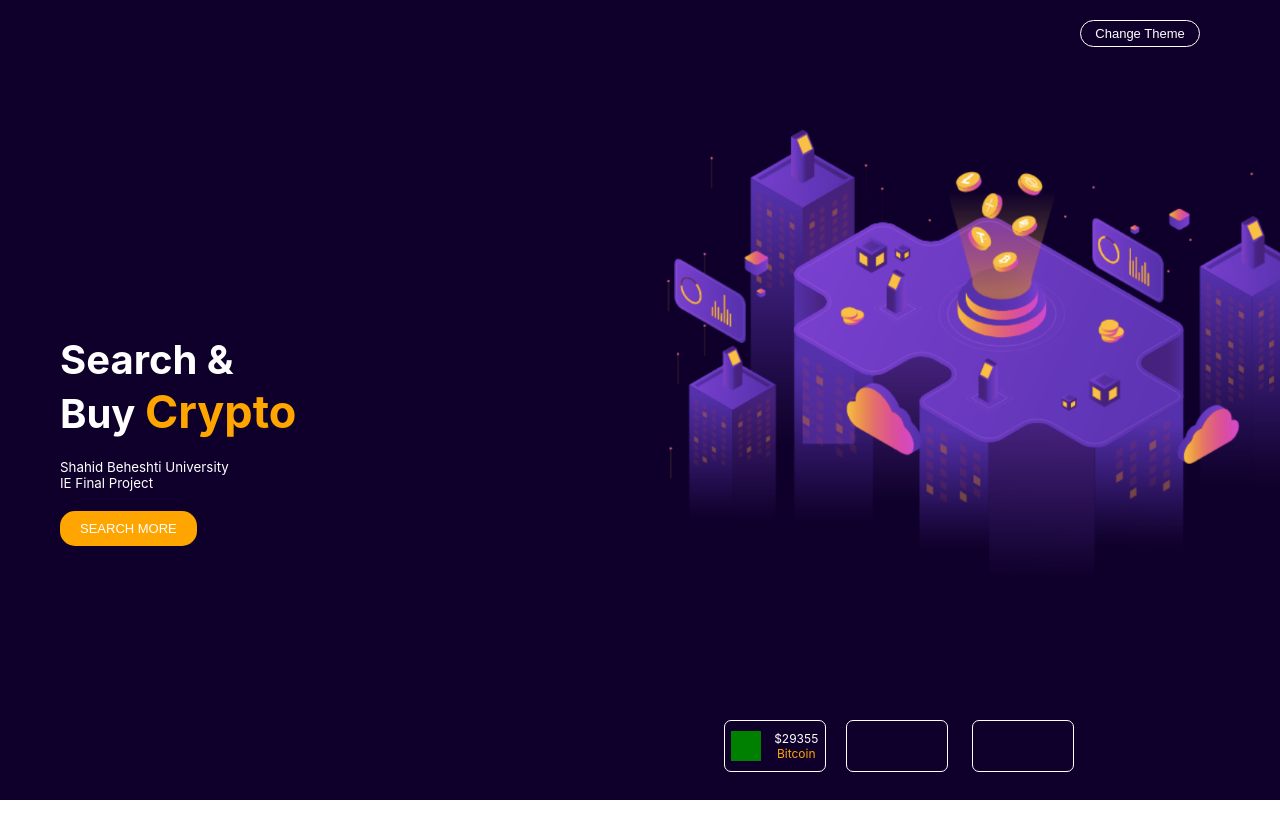
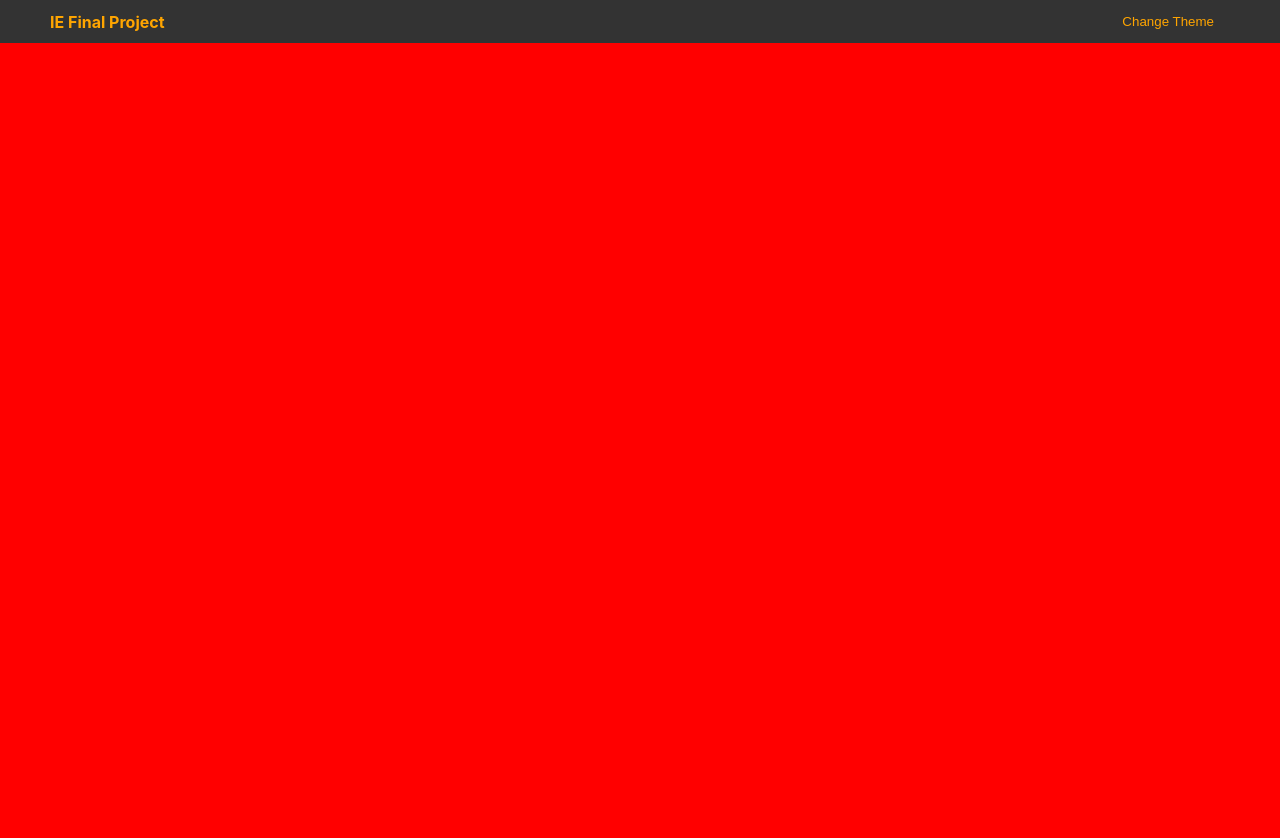
Before and after one commit to TahaMsv/IE-MidTerm, a React (Create React App) app: page / in a window 1280 px wide. Shown: the top 838 px of the page. Before the commit the page ends 800 px from the top, so only its background shows below. Built offline with nearby package versions, Linux system fonts and the light colour scheme.

Commit message:
Navbar added

```diff
--- a/src/App.js
+++ b/src/App.js
@@ -1,9 +1,11 @@
 import './App.css';
 
 import HomePage from '../src/Components/HomePage';
+import CoinDetailsPage from '../src/Components/CoinDetailsPage';
 function App() {
   return (
-    <HomePage />
+    // <HomePage />
+    <CoinDetailsPage />
   );
 }
 
--- /dev/null
+++ b/src/Components/CoinDetailsPage.css
@@ -0,0 +1,8 @@
+.details-page-parent {
+    display: flex;
+    height: 100%;
+    position: absolute;
+    left: 0;
+    width: 100%;
+    background-color: red;
+}
--- /dev/null
+++ b/src/Components/CoinDetailsPage.jsx
@@ -0,0 +1,21 @@
+import React from "react";
+import './CoinDetailsPage.css';
+import Navbar from '../Components/Navbar';
+
+const CoinDetailsPage = () => {
+    return (
+        <div >
+            <Navbar />
+            <div class="details-page-parent">
+                <div></div>
+                <h1></h1>
+                <div>
+
+                </div>
+            </div>
+        </div>
+    );
+}
+
+
+export default CoinDetailsPage;
--- /dev/null
+++ b/src/Components/Navbar.css
@@ -0,0 +1,47 @@
+#parent {
+    display: flex;
+    height: 100%;
+    position: absolute;
+    left: 0;
+    width: 100%;
+    overflow: hidden;
+    background-image: url("../../assets/images/background.png");
+    background-repeat: no-repeat;
+    background-attachment: fixed;
+    background-size: cover;
+}
+
+ul {
+    list-style-type: none;
+    margin: 0;
+    padding: 0px 50px;
+    overflow: hidden;
+    background-color: #333;
+    display: flex;
+    justify-content: space-between;
+    align-items: center;
+    flex-direction: 'row';
+}
+
+li button {
+    display: block;
+    color: rgb(255, 165, 0);
+    text-align: center;
+    padding: 14px 16px;
+    text-decoration: none;
+    background-color: transparent;
+    border: none;
+}
+
+li a:hover:not(.active) {
+    background-color: #111;
+}
+
+.title {
+    margin: auto 0px;
+    color: rgb(255, 165, 0);
+}
+
+.title>h4 {
+    margin: 0px;
+}
--- /dev/null
+++ b/src/Components/Navbar.jsx
@@ -0,0 +1,17 @@
+import React from "react";
+import './Navbar.css';
+
+const Navbar = () => {
+    return (
+        <div>
+            <ul>
+                <li class="title"  ><h4>IE Final Project</h4></li>
+                <li class="change-theme-btn" >
+                    <button > Change Theme</button></li>
+            </ul>
+        </div>
+    );
+}
+
+
+export default Navbar;
```
